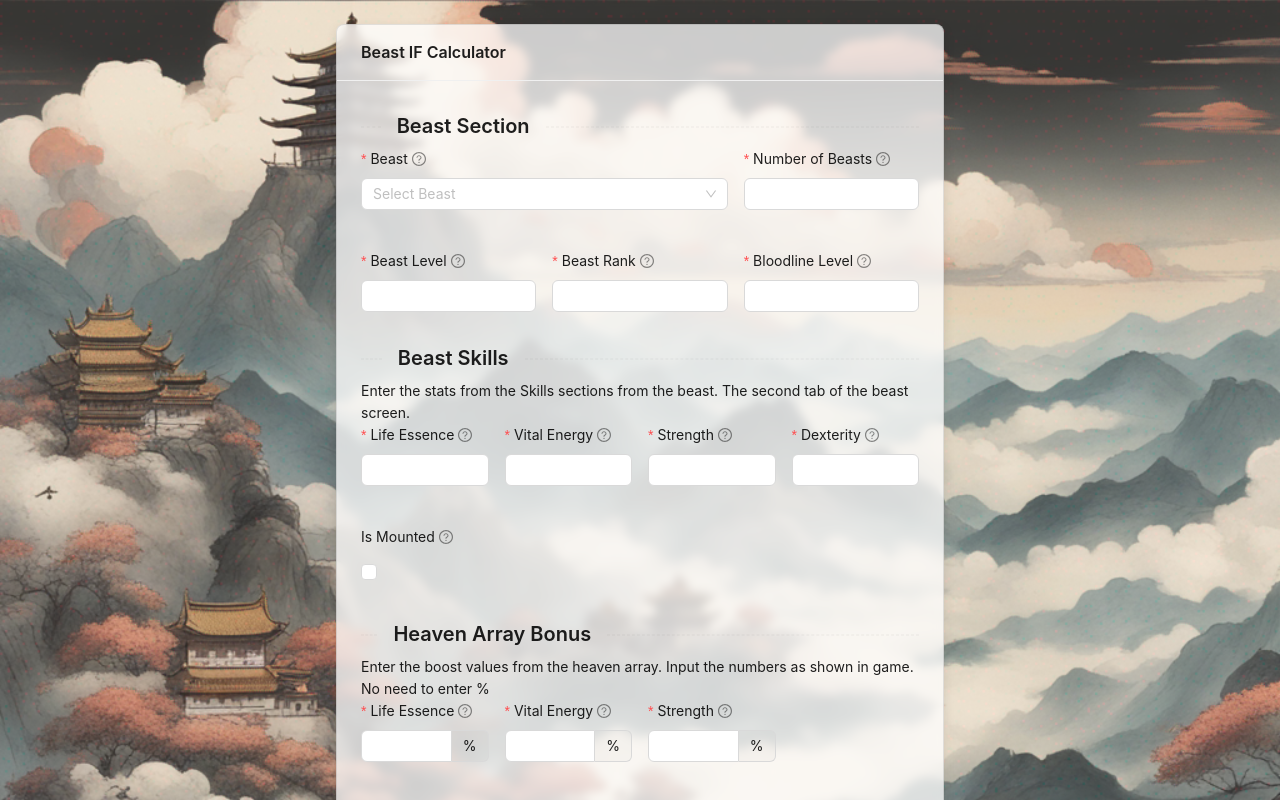
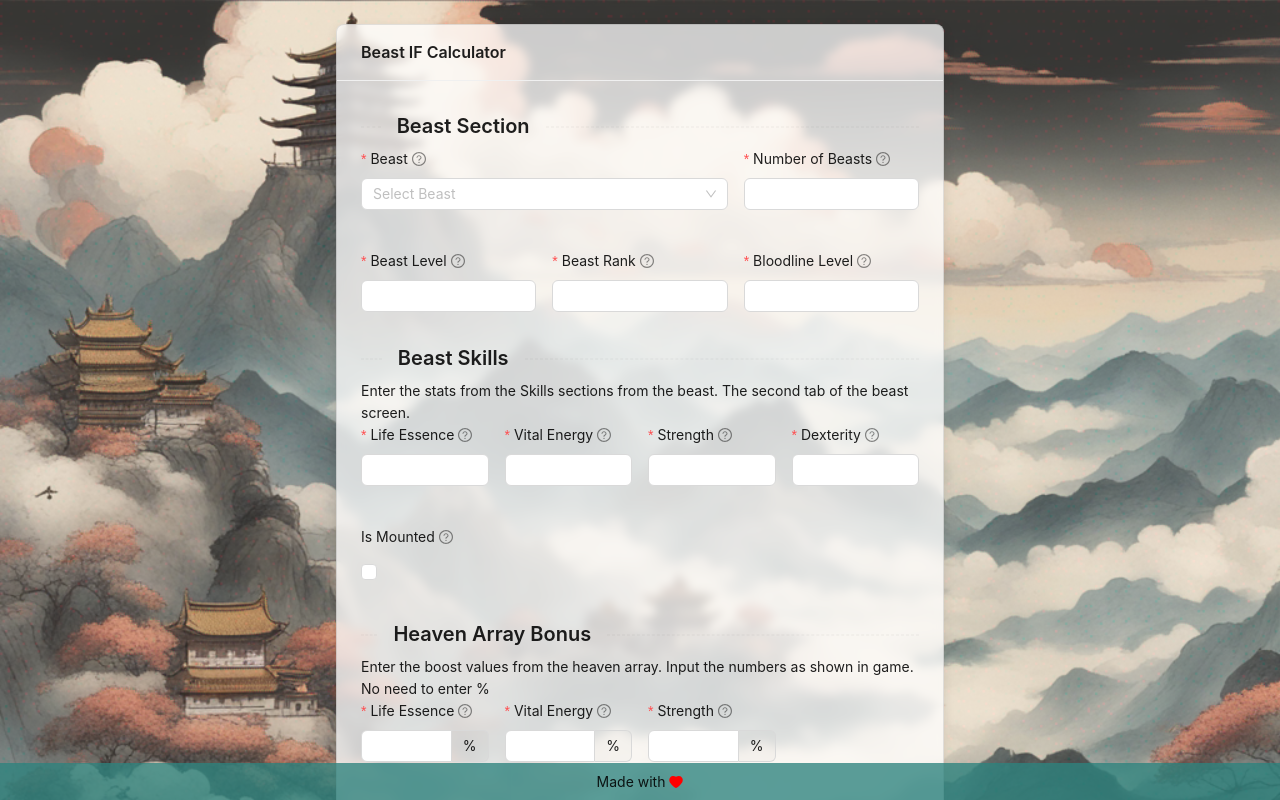
Before and after one commit to astrix-jpg/taoist-if-calculator, a React (Vite) app: page / in a window 1280 px wide. Shown: the top 800 px of the page. Built offline with nearby package versions, Linux system fonts and the light colour scheme.

Commit message:
fixed sticky footer

```diff
--- a/src/App.css
+++ b/src/App.css
@@ -44,9 +44,19 @@ body,
   }
 }
 
+.ant-layout-content {
+  padding-bottom: 50px !important;
+}
+
 .ant-layout-footer {
+  position: fixed;
+  bottom: 0;
+  left: 0;
+  width: 100%;
+  z-index: 100;
+
   text-align: center !important;
-  background: rgba(46, 131, 126, .78);
-  padding: 10px 0px;
+  background: rgba(46, 131, 126, 0.78);
+  padding: 10px 0;
   font-size: 14px;
 }
```
